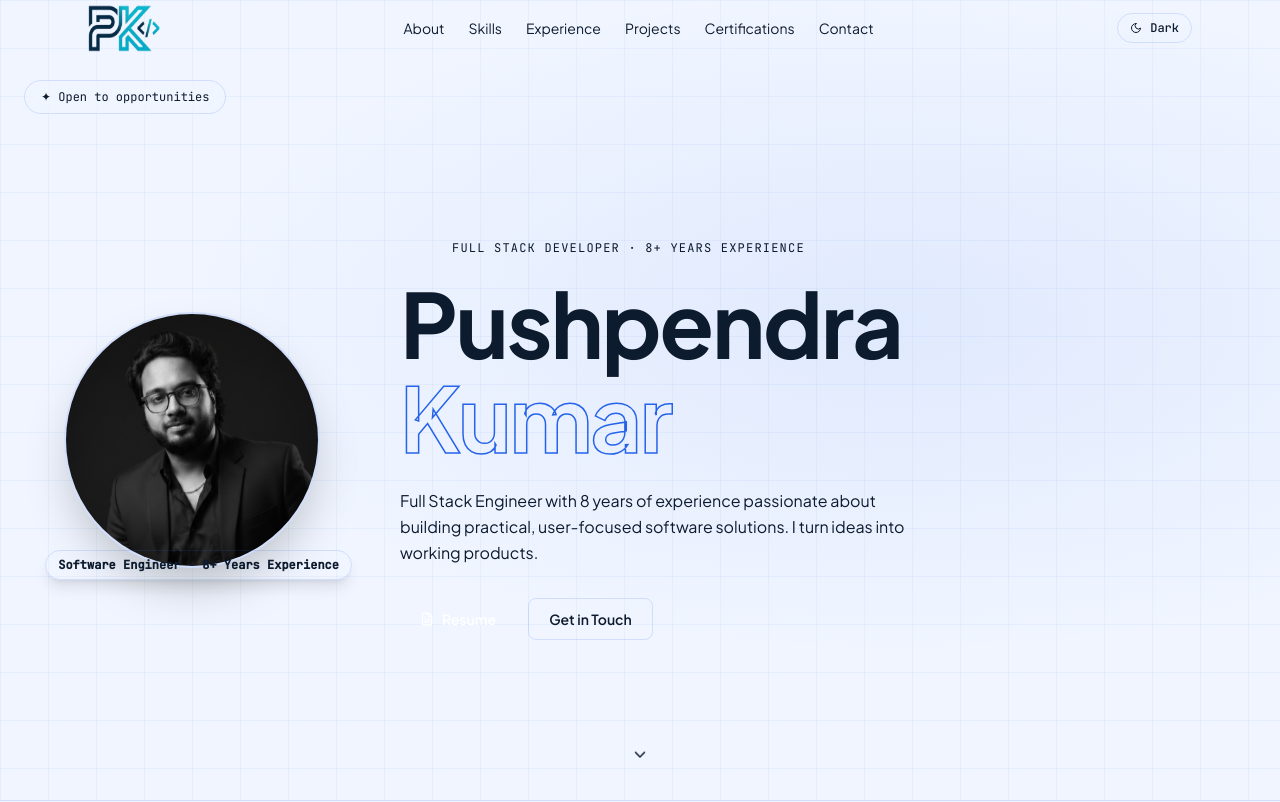
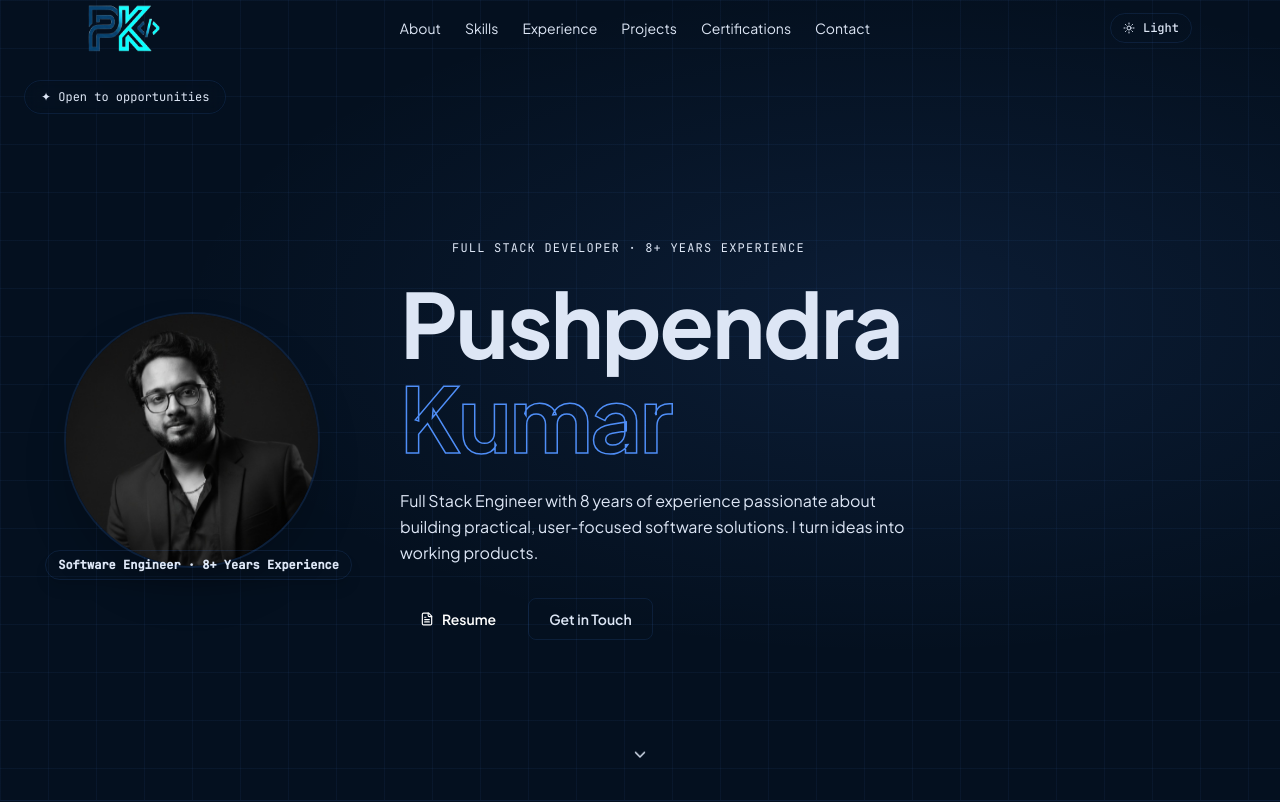
Before and after one commit to PushpendraKS/PushpendraKS, a React (Vite) app: page / in a window 1280 px wide. Shown: the top 802 px of the page. Built offline with nearby package versions, Linux system fonts and the light colour scheme; some icons are missing.

Commit message:
dark default

```diff
--- a/index.html
+++ b/index.html
@@ -1,5 +1,5 @@
 <!doctype html>
-<html lang="en">
+<html lang="en" class="dark">
   <head>
     <meta charset="UTF-8" />
     <link rel="icon" type="image/svg+xml" href="/favicon.png" />
--- a/src/App.tsx
+++ b/src/App.tsx
@@ -16,7 +16,7 @@ const useTheme = () => {
   const [dark, setDark] = useState(() => {
     const saved = localStorage.getItem("theme");
     if (saved) return saved === "dark";
-    return window.matchMedia("(prefers-color-scheme: dark)")
+    return window.matchMedia("(prefers-color-scheme: light)")
       .matches;
   });
 
```
